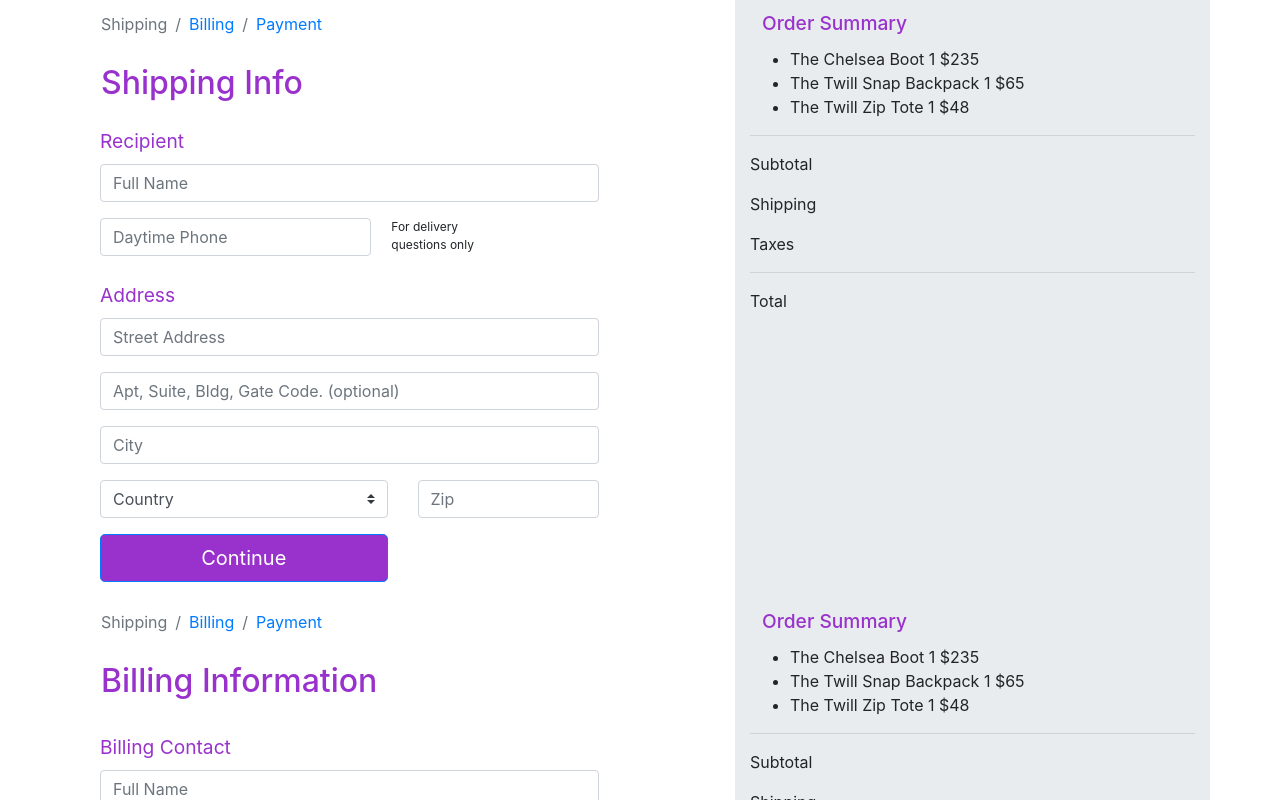
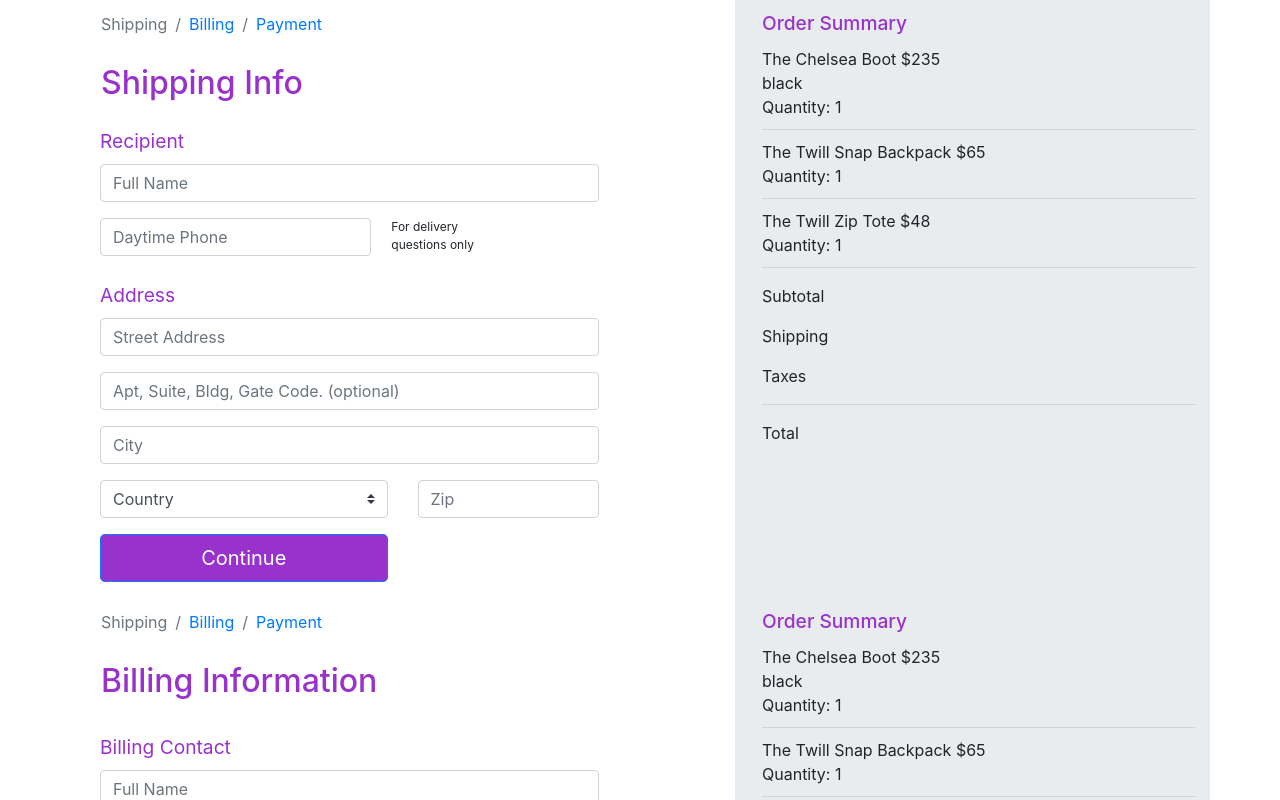
Before and after one commit to denysoleksiienko/store-react, a React (Create React App) app: page / in a window 1280 px wide. Shown: the top 800 px of the page. Built offline with nearby package versions, Linux system fonts and the light colour scheme.

Commit message:
refactor styles for order summary

```diff
--- a/src/components/Orders/Orders.jsx
+++ b/src/components/Orders/Orders.jsx
@@ -1,11 +1,14 @@
 import React from 'react';
 import styled from 'styled-components';
+import Container from 'react-bootstrap/Container';
+// import './Orders.css';
 
 export const Orders = () => {
   const [data, setData] = React.useState([
     {
       id: 1,
       name: 'The Chelsea Boot',
+      color: 'black',
       qty: 1,
       price: '$235',
     },
@@ -24,25 +27,30 @@ export const Orders = () => {
   ]);
 
   return (
-    <div>
+    <>
       <Title>Order Summary</Title>
-      <ul>
-        {data.map(({ id, name, qty, price }) => (
-          <li key={id}>
-            {name} {qty} {price}
-          </li>
+      <Summary>
+        <List>
+          {data.map(({ id, name, qty, price, color }) => (
+            <Item key={id}>
+              <span>
+                {name} {price}
+              </span>
+              <span>{color}</span>
+              <span>Quantity: {qty}</span>
+            </Item>
           ))}
-      </ul>
+        </List>
 
-      <hr />
-      <Summary>
+        <Cost>
           <p>Subtotal</p>
           <p>Shipping</p>
           <p>Taxes</p>
           <hr />
           <p>Total</p>
+        </Cost>
       </Summary>
-    </div>
+    </>
   );
 };
 
@@ -53,5 +61,22 @@ const Title = styled.h5`
 `;
 
 const Summary = styled.div`
+  margin-left: 12px;
+`;
+
+const Cost = styled.div`
   flex-flow: column;
 `;
+
+const List = styled.ul`
+  list-style: none;
+  padding: 0;
+`;
+
+const Item = styled.li`
+  display: flex;
+  flex-direction: column;
+  padding-bottom: 10px;
+  margin-bottom: 10px;
+  border-bottom: 1px solid rgba(0, 0, 0, 0.1);
+`;
```
Lines whose indentation alone changed are shown as unchanged.
